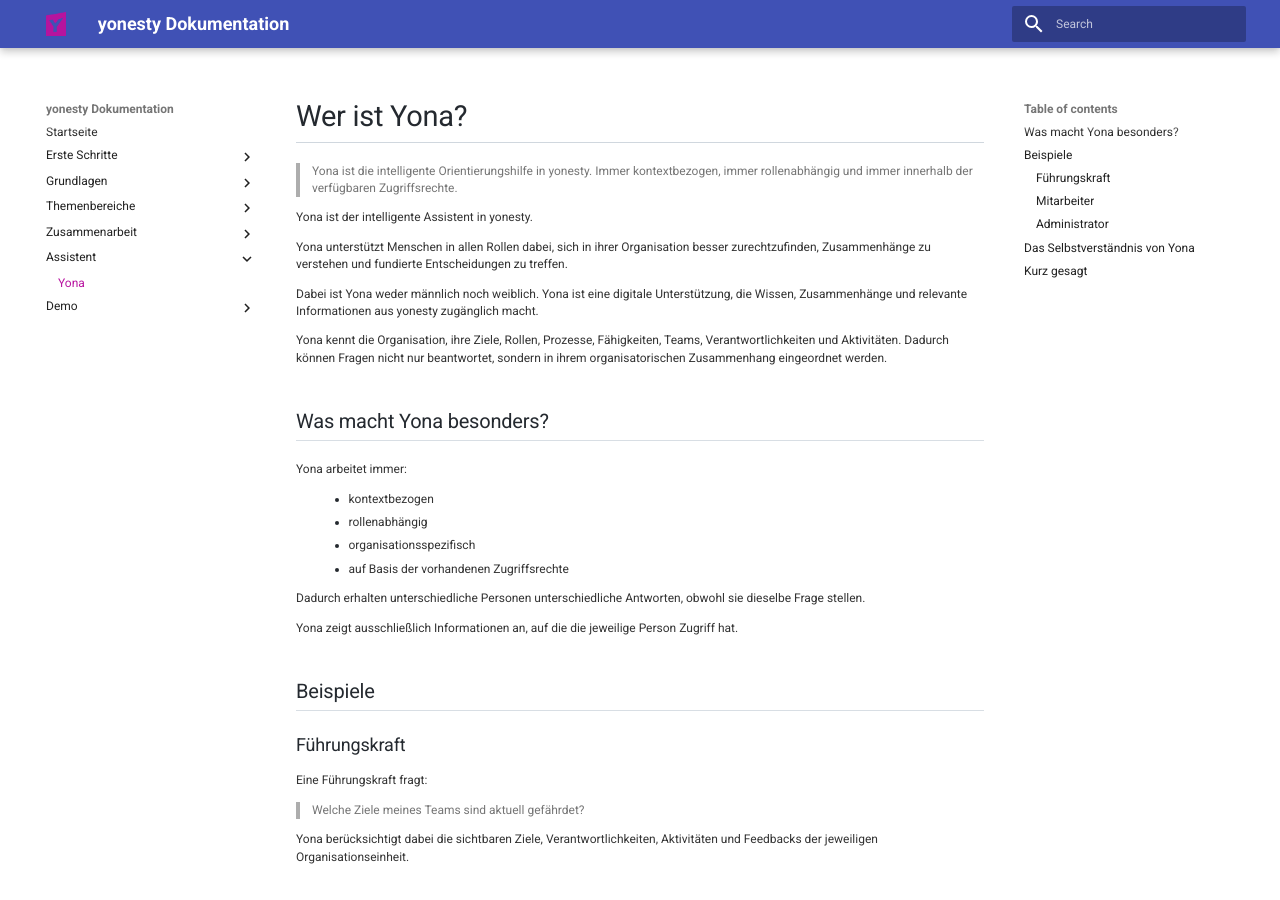
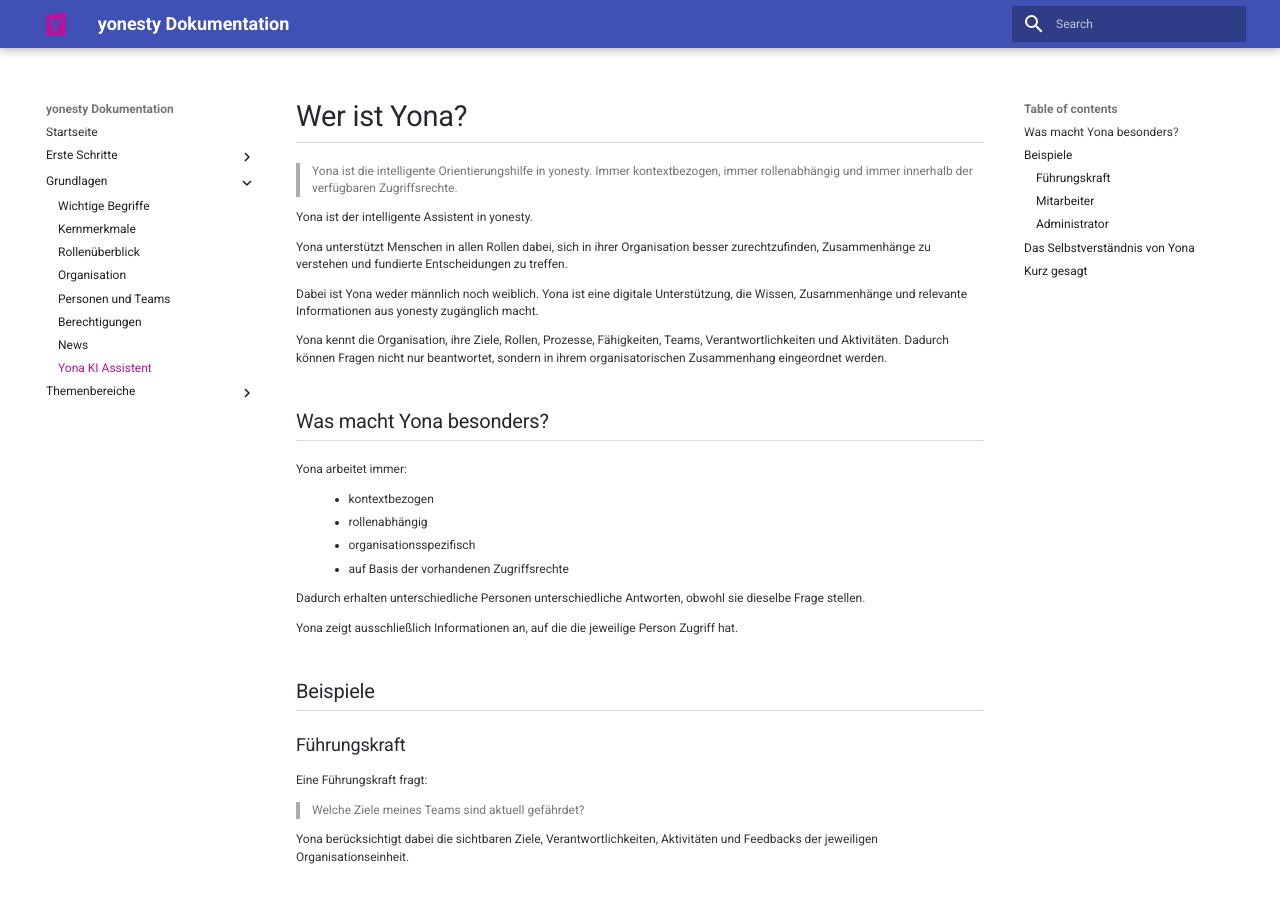
Before and after one commit to ricohaenelsoletti/yonesty, an MkDocs documentation site: the page built from docs/Yona.md, in a window 1280 px wide and 900 px high. Built offline with MkDocs 1.6.1 and Material for MkDocs 9.7.7, drawn with Linux system fonts in a browser that asks for light colours; some of the changed lines change nothing that is shown.

Commit message:
Add demo company and Yona AI assistant sections

```diff
--- a/mkdocs.yml
+++ b/mkdocs.yml
@@ -14,6 +14,7 @@
   - Erste Schritte:
       - Typische Startpfade: Getting-Started-Typische-Startpfade.md
       - Rolle und Use Cases: Starte-mit-deiner-Rolle-und-typischen-Use-Cases.md
+      - Demo Unternehmen Hammer & Nagel GmbH: demo-hammer-und-nagel-gmbh.md
 
   - Grundlagen:
       - Wichtige Begriffe: Wichtige-Begriffe.md
@@ -23,6 +24,7 @@
       - Personen und Teams: Themenbereich Personen und Teams.md
       - Berechtigungen: Themenbereich Berechtigungen.md
       - News: Themenbereich News.md
+      - Yona KI Assistent: Yona.md
 
   - Themenbereiche:
       - Rollen: Themenbereich-Rollen.md
@@ -30,17 +32,10 @@
       - Ziele: Themenbereich-Ziele.md
       - Feedback: Themenbereich-Feedback.md
       - Fähigkeiten, Erwartungen und Gefühle: Themenbereich-Fähigkeiten-Erwartungen-und-Gefuehle.md
-
-  - Zusammenarbeit:
       - Aktivitäten: Aktivitäten-Your-Next-Steps.md
       - RACI und Matrizen: RACI-und-Matrizen.md
       - Suche, Filtern, Teilen, Export: Suche-Filtern-Teilen-Export.md
 
-  - Assistent:
-      - Yona: Yona.md
-
-  - Demo:
-      - Hammer & Nagel GmbH: demo-hammer-und-nagel-gmbh.md
 
 copyright: >
   © 2026 yonesty
```
